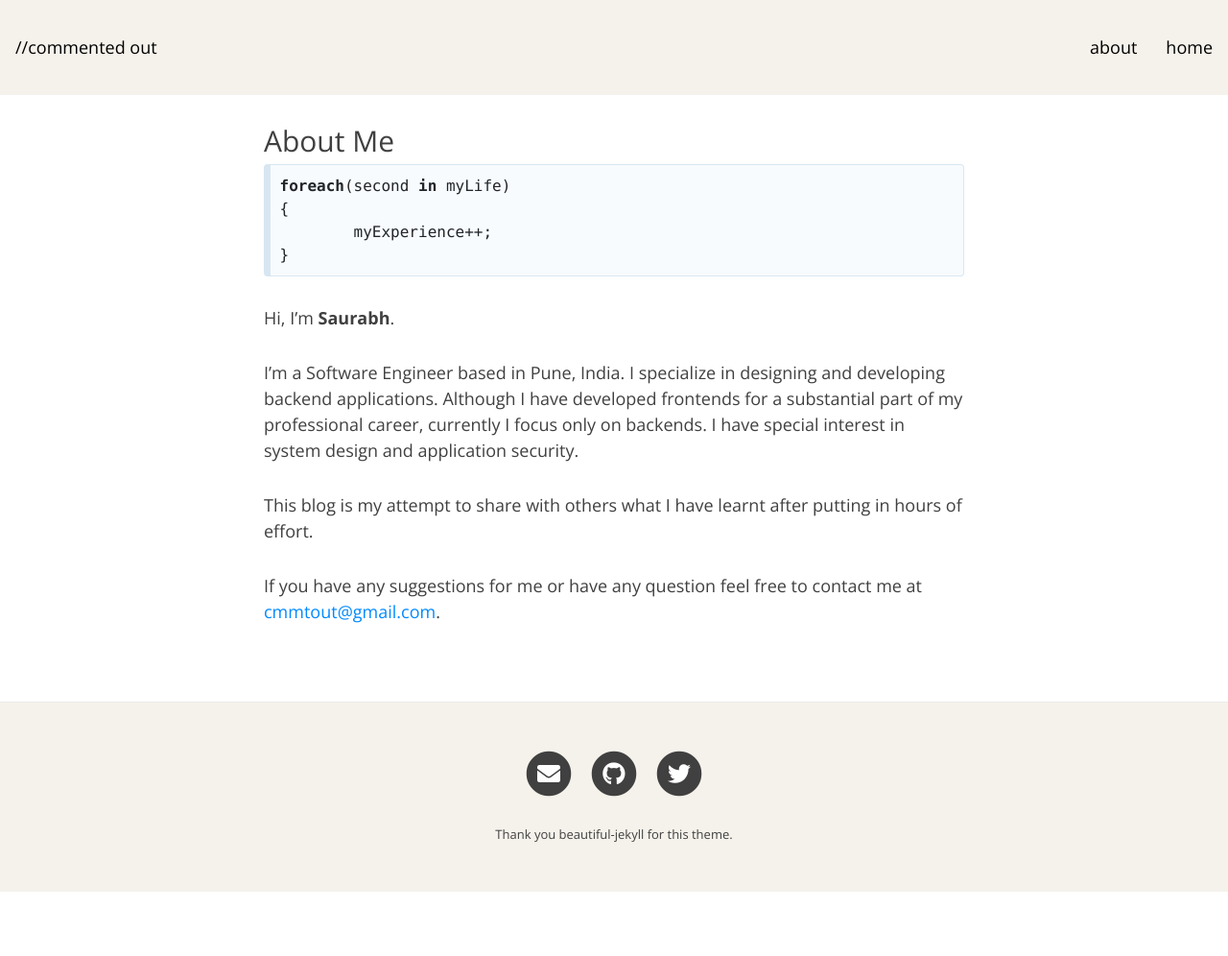
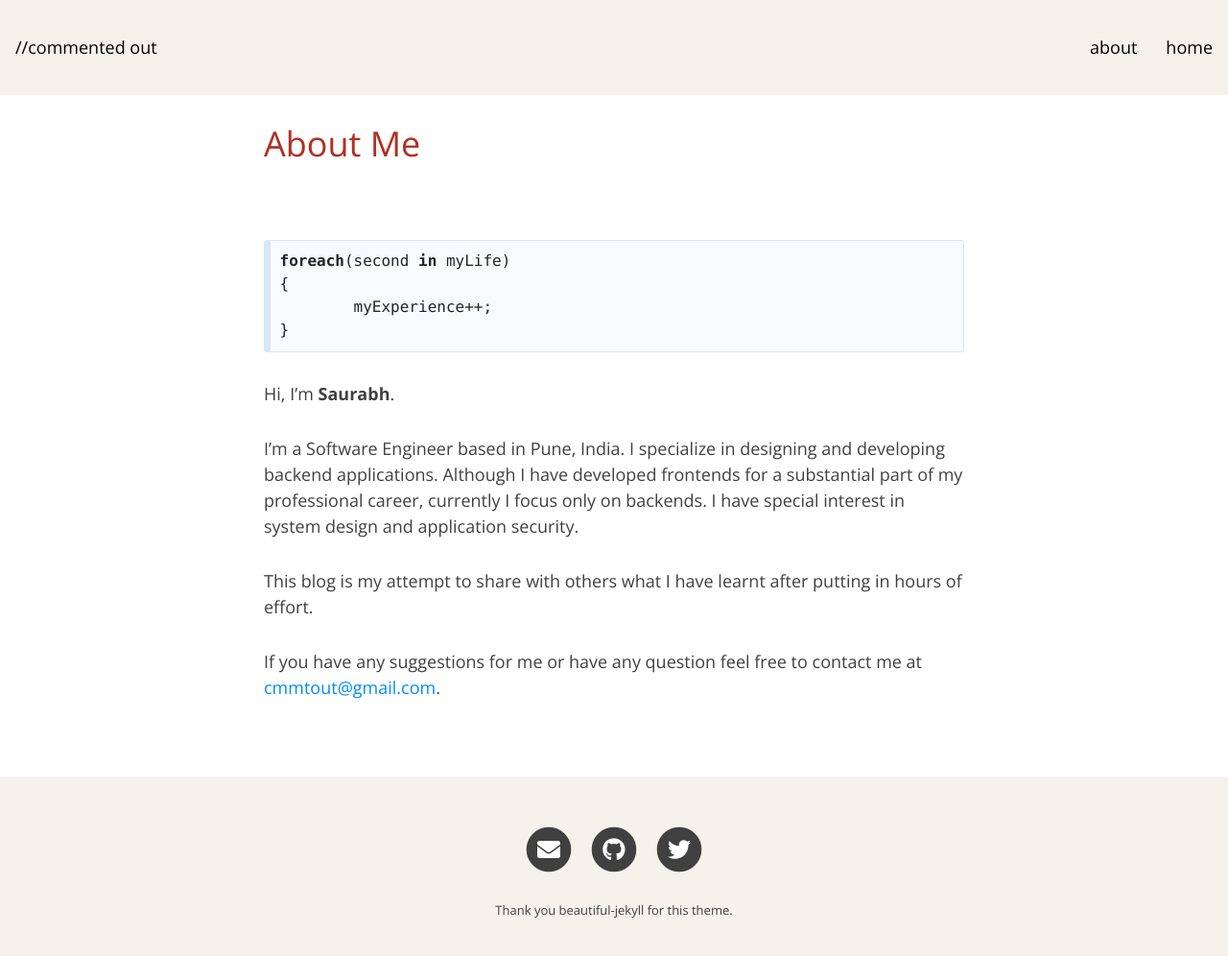
Before and after one commit to commentedout/commentedout.github.io, a Jekyll site: the page built from aboutme.md, in a window 1280 px wide and 1008 px high. Shown: the top 996 px of the window at 96% size. Built offline with Jekyll 4.4.1, drawn with Linux system fonts in a browser that asks for light colours; nearby versions of some CDN libraries.

Commit message:
aboutme page UI chnages

```diff
--- a/_layouts/about.html
+++ b/_layouts/about.html
@@ -7,7 +7,8 @@ layout: base
 <div class="container-md" role="main">
   <div class="row">
     <div class="col-xl-8 offset-xl-2 col-lg-10 offset-lg-1 aboutme">
-      {{ content }}
+        <h1>About Me</h1>
+        {{ content }}
     </div>
   </div>
 </div>
--- a/assets/css/main.css
+++ b/assets/css/main.css
@@ -905,3 +905,8 @@ pre {
 .aboutme{
   font-family: 'Open Sans', 'Helvetica Neue', Helvetica, Arial, sans-serif;
 }
+
+.aboutme h1{
+  color: #b13022;
+  margin-bottom: 5rem;
+}
```
Also changed, not shown: aboutme.md (+0 -2 lines).
